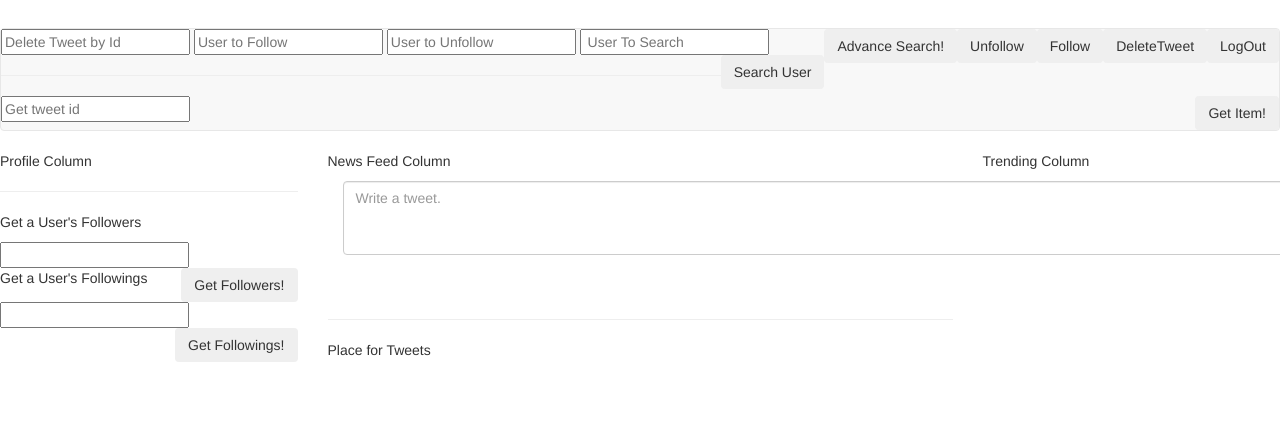
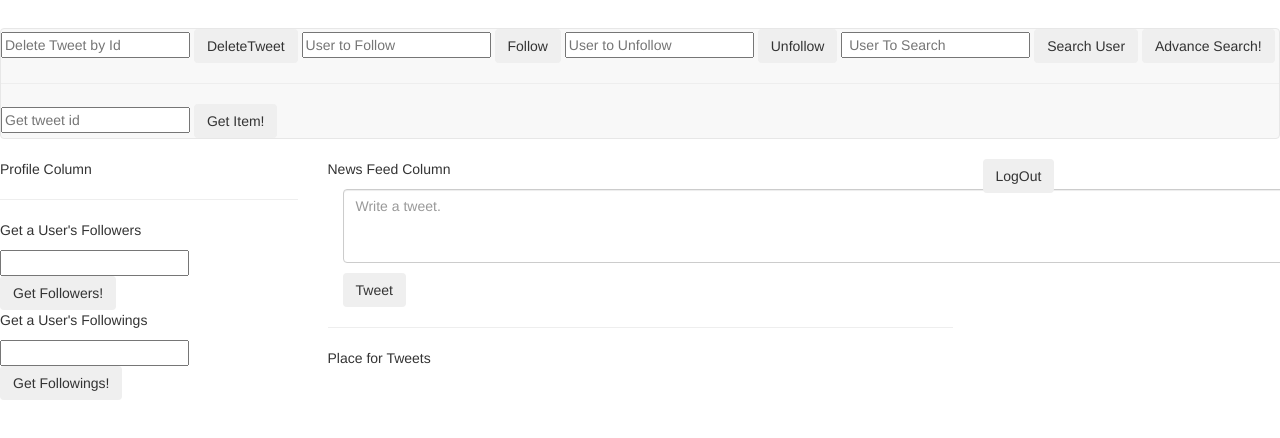
Before and after one commit to wqu1995/Twitter, a plain HTML site: page public/index.html in a window 1280 px wide. Shown: the part 182-620 px from the top of the page. Drawn offline with nearby package versions, Linux system fonts and the light colour scheme; some packages are replaced by stand-ins of ours; a script that the page names is missing.

Commit message:
pushhhhh

```diff
--- a/public/app.js
+++ b/public/app.js
@@ -267,6 +267,8 @@ app.controller("searchCtrl", function($scope,$location,$http,$uibModalInstance){
 			username: $scope.username,
 			following: selection
 		}
+		console.log("THIS IS DATA")
+		console.log(data);
 		$http.post('/search',data).success(function(res){
 			if(res.status == "OK"){
 				console.log(res);
--- a/public/index.html
+++ b/public/index.html
@@ -34,16 +34,18 @@
 </div>
  <nav class="navbar navbar-default">
 <input type="text" placeholder="Delete Tweet by Id" ng-model="deleteTweetId">
+<button type"button" class= "btn btn-outline-secondary" ng-click ="deleteTweet()"> DeleteTweet </button>
 <input type="text" placeholder="User to Follow" ng-model="userToFollow">
+<button type="button" class="btn btn-outline-secondary" ng-click="follow()"> Follow  </button>
+
 <input type="text" placeholder="User to Unfollow" ng-model="userToUnFollow">
+<button type-"button" class="btn btn-outline-secondary" ng-click="unfollow()"> Unfollow  </button>
+
 <input type="text" placeholder=" User To Search" ng-model="userToSearch">
+<button type="button" class="btn btn-outline-secondary" ng-click="searchUser()"> Search User </button>
 
-<button type="button" class= "btn btn-outline-secondary" ng-click = "logout()"> LogOut </button>
-<button type"button" class= "btn btn-outline-secondary" ng-click ="deleteTweet()"> DeleteTweet </button>
-<button type="button" class="btn btn-outline-secondary" ng-click="follow()"> Follow  </button>
-<button type-"button" class="btn btn-outline-secondary" ngclick="unfollow()"> Unfollow  </button>
+
 <button type="button" class="btn btn-outline-secondary" ng-click="openSearch()"> Advance Search! </button>
-<button type="button" class="btn btn-outline-secondary" ng-click="searchUser()"> Search User </button>
 
 <hr>
 <input type="text" placeholder="Get tweet id" ng-model="tweetId">
@@ -83,7 +85,8 @@
 </div>
 
 
-<div class="col-md-3"> Trending Column </div>
+<div class="col-md-3"> <button type="button" class= "btn btn-outline-secondary" ng-click = "logout()"> LogOut </button>
+ </div>
 </div>
 </body>
 </html>
--- a/public/mainPage.css
+++ b/public/mainPage.css
@@ -7,9 +7,7 @@
 	text-align: center;
 }
 
-.btn {
-	float: right;
-}
+
 
 #tweetButton {
 	margin-top: 10px;
```
